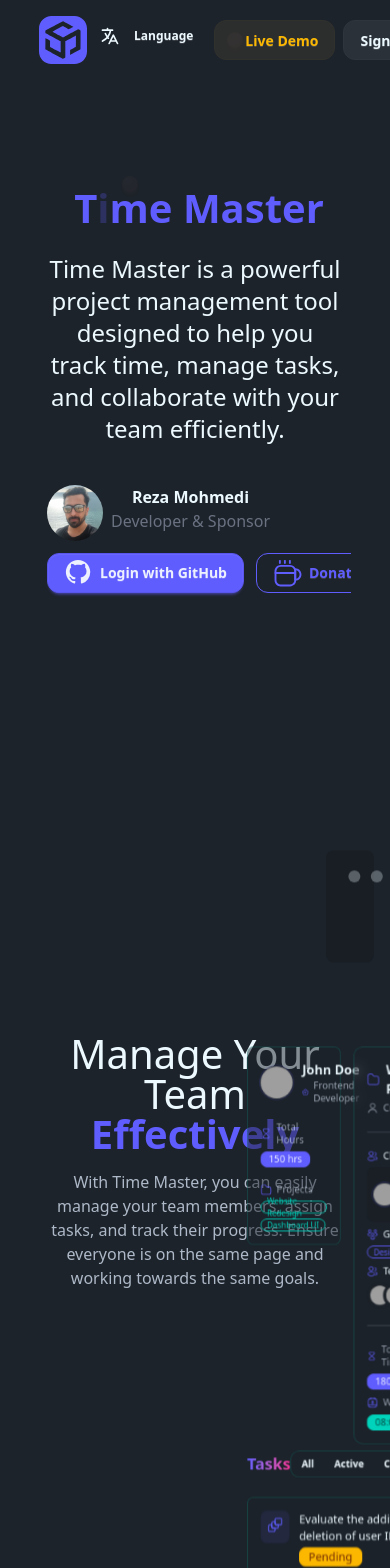
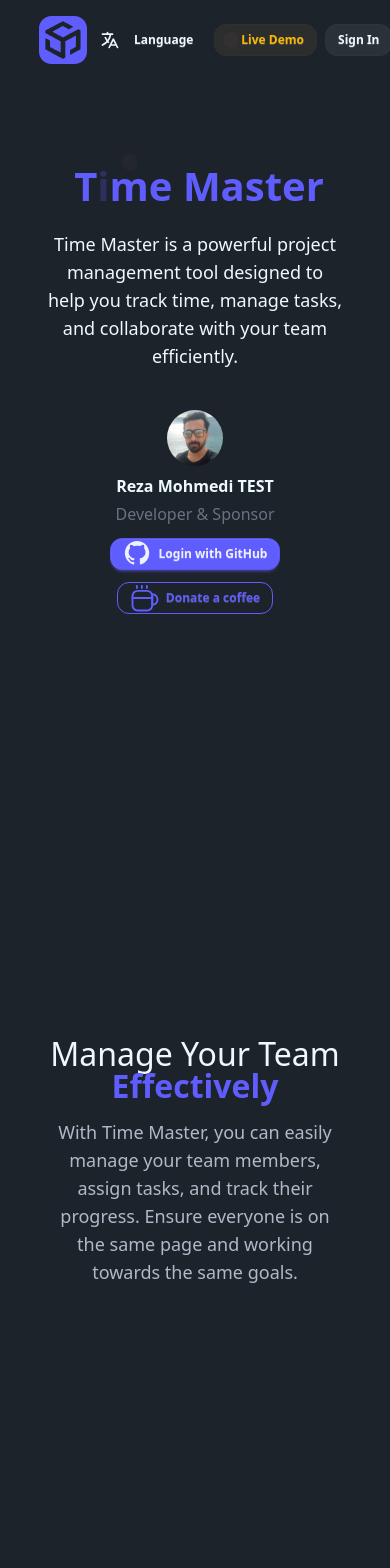
Before and after one commit to mohmedi-reza/time-master, a React (Vite) app: page / in a window 390 px wide. Shown: the top 1568 px of the page. Built offline with nearby package versions, Linux system fonts and the light colour scheme; grey boxes are pictures that could not be loaded.

Commit message:
update somethings

```diff
--- a/src/pages/public/Landing/LandngPage.tsx
+++ b/src/pages/public/Landing/LandngPage.tsx
@@ -242,17 +242,17 @@
               </span>
             </div>
           </div>
-          <div className="flex gap-2">
+          <div className="flex flex-row flex-nowrap items-center gap-2">
             <LanguageSwitcher />
 
             <button
-              className="btn btn-soft btn-warning rounded-lg"
+              className="btn btn-soft btn-warning rounded-lg btn-sm sm:btn-md"
               onClick={handleLiveDemo}
             >
               <span className="status status-error size-2 animate-ping"></span>
               {t("bookDemo")}
             </button>
-            <button className="btn btn-soft rounded-lg">{t("signIn")}</button>
+            <button className="btn btn-soft rounded-lg btn-sm sm:btn-md">{t("signIn")}</button>
           </div>
         </div>
       </div>
@@ -277,7 +277,7 @@
         <div
           ref={rightColumnRef}
           className={`${isSection5End ? "relative" : "fixed"
-            } bottom-4 right-4 flex xl:w-1/2 shrink will-change-transform xl:visible xl:-end-32 xl:bottom-auto xl:top-16 xl:!transform-none xl:bg-transparent xl:pb-16 xl:pt-16`}
+            } bottom-4 right-4 hidden xl:flex xl:w-1/2 shrink will-change-transform xl:visible xl:-end-32 xl:bottom-auto xl:top-16 xl:!transform-none xl:bg-transparent xl:pb-16 xl:pt-16`}
           style={getRightColumnStyle()}
         >
           <div
--- a/src/pages/public/Landing/Setions.tsx
+++ b/src/pages/public/Landing/Setions.tsx
@@ -13,11 +13,12 @@
 const Sections = () => {
   const { t } = useTranslation();
 
-  return [
+  // Define sections data
+  const sectionsData = [
     {
       id: 1,
       leftContent: (
-        <div>
+        <div className="flex flex-col items-center justify-center">
           <span className="text-[clamp(2.5rem,6vw,4.5rem)] font-light leading-none text-primary">
             <span className="font-black">
               {" "}
@@ -25,24 +26,26 @@
               T<span className="opacity-25">i</span>me Master
             </span>
           </span>
-          <p className="py-6 text-2xl">{t('timeMasterDescription')}</p>
-          <div className="flex gap-2 mt-4">
+          <p className="py-6 text-lg md:text-xl">{t('timeMasterDescription')}</p>
+
+          <div className="flex flex-col items-center gap-2 mt-4">
             <div className="avatar">
               <div className="w-14 rounded-full">
                 <img src="reza-mohmedi.jpg" alt="Reza Mohmedi" />
               </div>
             </div>
-            <div>
-              <p className="font-semibold">Reza Mohmedi</p>
-              <p className="text-gray-500">{t('developer')}</p>
+            <div className="flex flex-col items-center gap-1">
+              <span className="font-semibold">Reza Mohmedi TEST</span>
+              <span className="text-gray-500">{t('developer')}</span>
             </div>
           </div>
-          <div className="mt-3 flex gap-3">
-            <button className="btn btn-primary">
+
+          <div className="mt-3 flex flex-wrap justify-center gap-3">
+            <button className="btn btn-primary btn-sm sm:btn-md">
               <Icon name="github" className="text-3xl" />
               {t('loginWithGithub')}
             </button>
-            <button className="btn btn-primary btn-outline">
+            <button className="btn btn-primary btn-outline btn-sm sm:btn-md">
               <Icon name="coffee" className="text-3xl" />
               {t('donateACoffee')}
             </button>
@@ -50,8 +53,8 @@
         </div>
       ),
       rightContent: (
-        <div className="flex flex-col gap-2 -translate-32 z-50 scale-[0.8] absolute">
-          <div className="grid grid-cols-2 gap-4">
+        <div className="flex flex-col items-center gap-4 p-4">
+          <div className="grid grid-cols-1 md:grid-cols-2 gap-4 w-full max-w-lg">
             <div>
               <UserCard
                 key={users[0].name}
@@ -76,7 +79,9 @@
               />
             </div>
           </div>
-          <TaskList key="task-list" tasks={mockTasks} />
+          <div className="w-full max-w-lg">
+            <TaskList key="task-list" tasks={mockTasks} />
+          </div>
         </div>
       ),
     },
@@ -84,13 +89,13 @@
       id: 2,
       leftContent: (
         <div>
-          <h2 className="text-[clamp(2.5rem,6vw,4.5rem)] font-light leading-none">
+          <h2 className="text-[clamp(2rem,5vw,4rem)] font-light leading-none">
             {t('manageTeam')} <br />{" "}
             <span className="text-primary">
               <span className="font-black">{t('effectively')}</span>
             </span>
           </h2>
-          <p className="text-base-content/70 font-title py-4 font-light md:text-2xl">
+          <p className="text-base-content/70 font-title py-4 font-light text-lg md:text-xl">
             {t('manageTeamDescription')}
           </p>
         </div>
@@ -112,13 +117,13 @@
       id: 3,
       leftContent: (
         <div>
-          <h2 className="text-[clamp(2.5rem,6vw,4.5rem)] font-light leading-none">
+          <h2 className="text-[clamp(2rem,5vw,4rem)] font-light leading-none">
             {t('collaborateWith')} <br />{" "}
             <span className="text-error">
               <span className="font-black">{t('groups')}</span>
             </span>
           </h2>
-          <p className="text-base-content/70 font-title py-4 font-light md:text-2xl">
+          <p className="text-base-content/70 font-title py-4 font-light text-lg md:text-xl">
             {t('collaborateDescription')}
           </p>
         </div>
@@ -139,13 +144,13 @@
       id: 4,
       leftContent: (
         <div>
-          <h2 className="text-[clamp(2.5rem,6vw,4.5rem)] font-light leading-none">
+          <h2 className="text-[clamp(2rem,5vw,4rem)] font-light leading-none">
             {t('trackYour')} <br />{" "}
             <span className="text-success">
               <span className="font-black">{t('tasks')}</span>
             </span>
           </h2>
-          <p className="text-base-content/70 font-title py-4 font-light md:text-2xl">
+          <p className="text-base-content/70 font-title py-4 font-light text-lg md:text-xl">
             {t('trackTasksDescription')}
           </p>
         </div>
@@ -156,16 +161,16 @@
       id: 5,
       leftContent: (
         <div>
-          <h2 className="text-[clamp(2.5rem,6vw,4.5rem)] font-light leading-none">
+          <h2 className="text-[clamp(2rem,5vw,4rem)] font-light leading-none">
             {t('myVision')} <br />
             <span className="text-warning">
               <span className="font-black">{t('buildingPlatform')}</span>
             </span>
           </h2>
-          <p className="text-base-content/70 font-title py-4 font-light md:text-2xl">
+          <p className="text-base-content/70 font-title py-4 font-light text-lg md:text-xl">
             {t('visionDescription')}
           </p>
-          <p className="text-base-content/70 font-title py-2 font-light md:text-2xl">
+          <p className="text-base-content/70 font-title py-2 font-light text-lg md:text-xl">
             {t('visionSupport')}
           </p>
         </div>
@@ -177,6 +182,9 @@
       ),
     },
   ];
+
+  // Return sectionsData for use in parent component
+  return sectionsData;
 };
 
 export default Sections;
--- a/tsconfig.json
+++ b/tsconfig.json
@@ -4,5 +4,8 @@
     { "path": "./tsconfig.app.json" },
     { "path": "./tsconfig.node.json" }
   ],
-
+  "compilerOptions": {
+    "forceConsistentCasingInFileNames": true,
+    "strict": true
+  }
 }
--- a/tsconfig.node.json
+++ b/tsconfig.node.json
@@ -3,9 +3,10 @@
     "incremental": true,
     "tsBuildInfoFile": "./node_modules/.tmp/tsconfig.node.tsbuildinfo",
     "target": "ES2022",
-    "lib": ["ES2023"],
+    "lib": ["ES2022"],
     "module": "ESNext",
     "skipLibCheck": true,
+    "forceConsistentCasingInFileNames": true,
 
     /* Bundler mode */
     "moduleResolution": "bundler",
--- a/vite.config.ts
+++ b/vite.config.ts
@@ -4,5 +4,14 @@
 
 // https://vite.dev/config/
 export default defineConfig({
-  plugins: [react(), tailwindcss()],
+  plugins: [
+    react(),
+    tailwindcss(),
+  ],
+  server: {
+    hmr: true, // Enable hot module replacement
+    watch: {
+      usePolling: true, // Use polling for file system watching
+    },
+  },
 });
```
